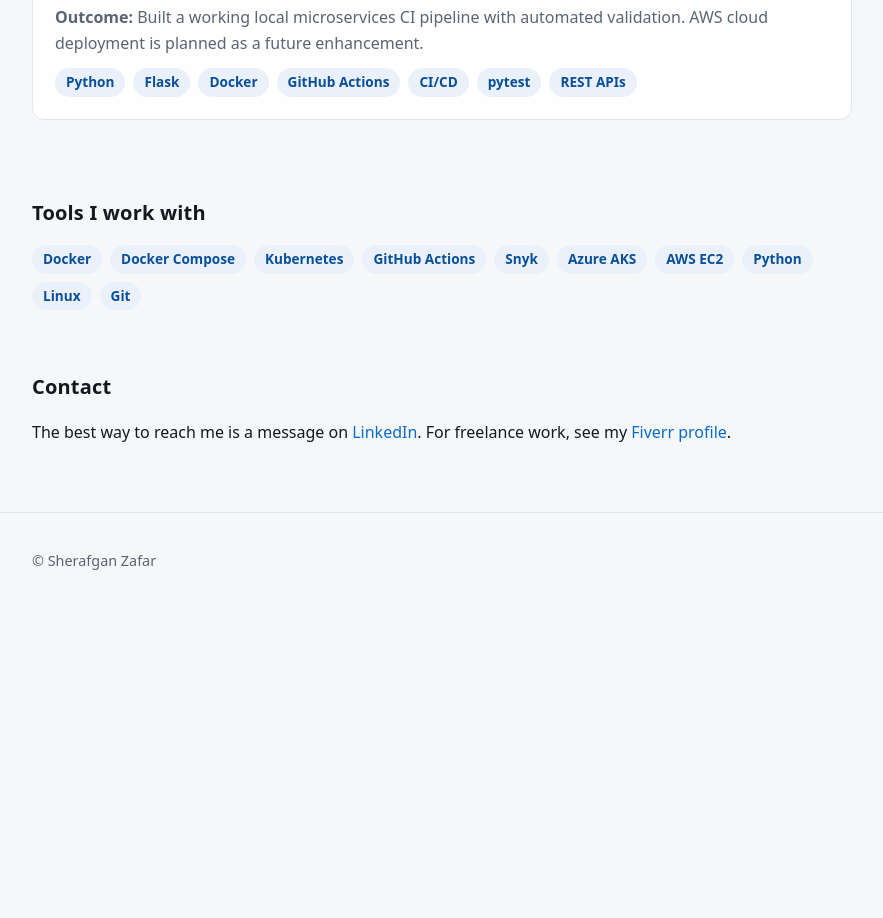
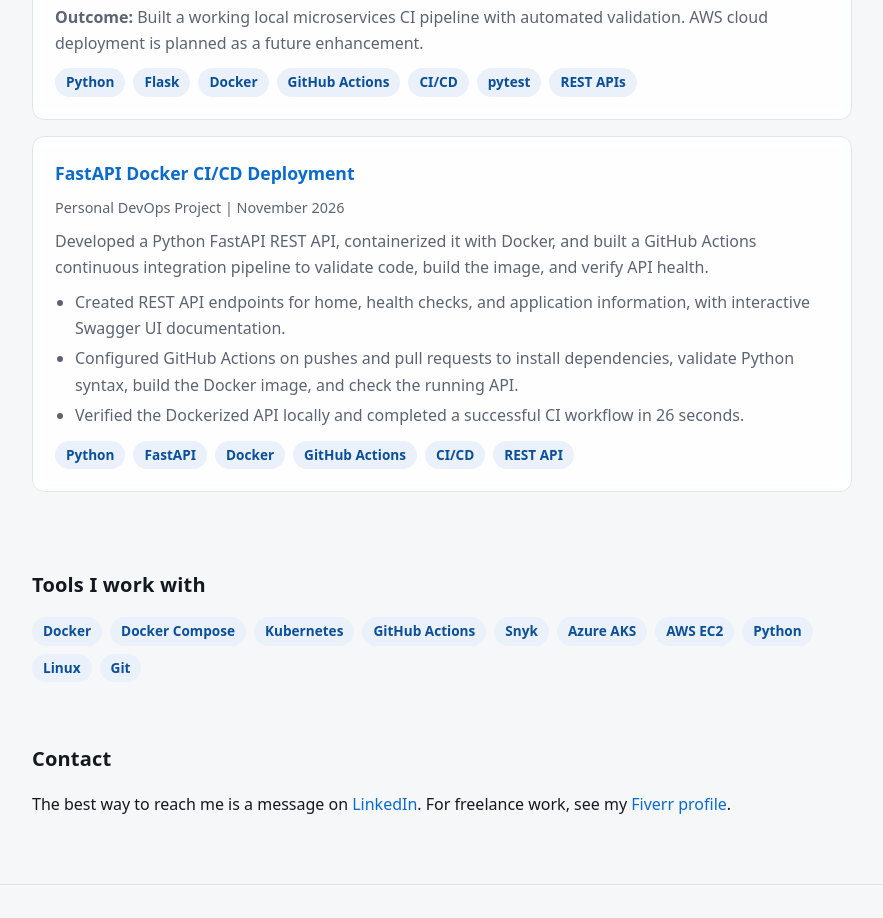
Before and after one commit to sherafganzafar/sherafganzafar.github.io, a plain HTML site: page index.html in a window 1280 px wide. Shown: the part 2740-3658 px from the top of the page, without its empty margins (198-1081 px from the left). Before the commit the page ends 3368 px from the top, so only its background shows below. Drawn offline with Linux system fonts and the light colour scheme.

Commit message:
Add FastAPI Docker CI/CD project to portfolio

```diff
--- a/index.html
+++ b/index.html
@@ -230,6 +230,26 @@ header.hero,main,footer{position:relative;z-index:1}
       </div>
     </div>
 
+    <!-- PROJECT: FastAPI Docker CI/CD Deployment -->
+    <div class="card">
+      <h3><a href="https://github.com/sherafganzafar/api-deployment-devops" target="_blank" rel="noopener noreferrer">FastAPI Docker CI/CD Deployment</a></h3>
+      <p class="note">Personal DevOps Project | November 2026</p>
+      <p>Developed a Python FastAPI REST API, containerized it with Docker, and built a GitHub Actions continuous integration pipeline to validate code, build the image, and verify API health.</p>
+      <ul>
+        <li>Created REST API endpoints for home, health checks, and application information, with interactive Swagger UI documentation.</li>
+        <li>Configured GitHub Actions on pushes and pull requests to install dependencies, validate Python syntax, build the Docker image, and check the running API.</li>
+        <li>Verified the Dockerized API locally and completed a successful CI workflow in 26 seconds.</li>
+      </ul>
+      <div class="chips">
+        <span class="chip">Python</span>
+        <span class="chip">FastAPI</span>
+        <span class="chip">Docker</span>
+        <span class="chip">GitHub Actions</span>
+        <span class="chip">CI/CD</span>
+        <span class="chip">REST API</span>
+      </div>
+    </div>
+
   </section>
 
   <section class="reveal">
```
